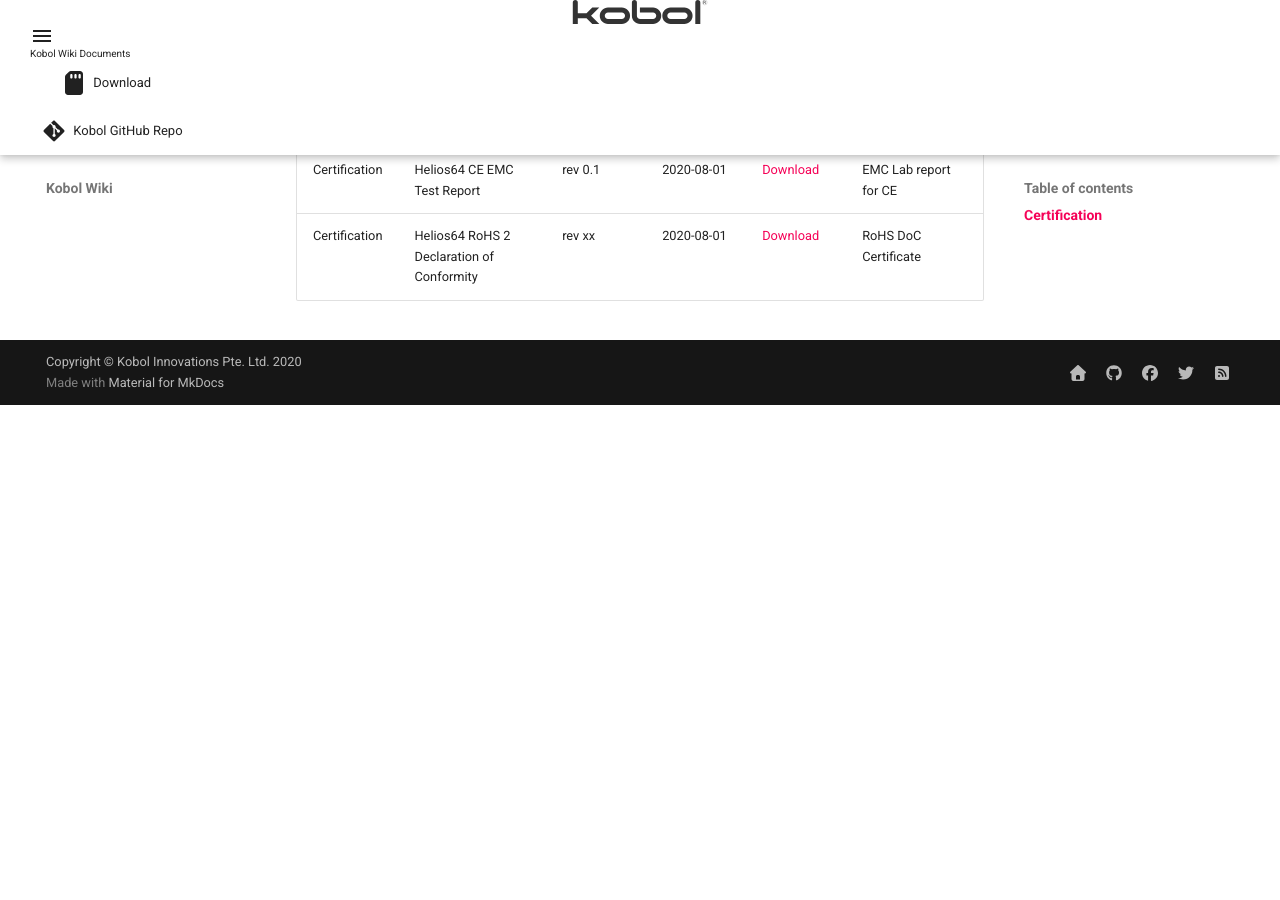
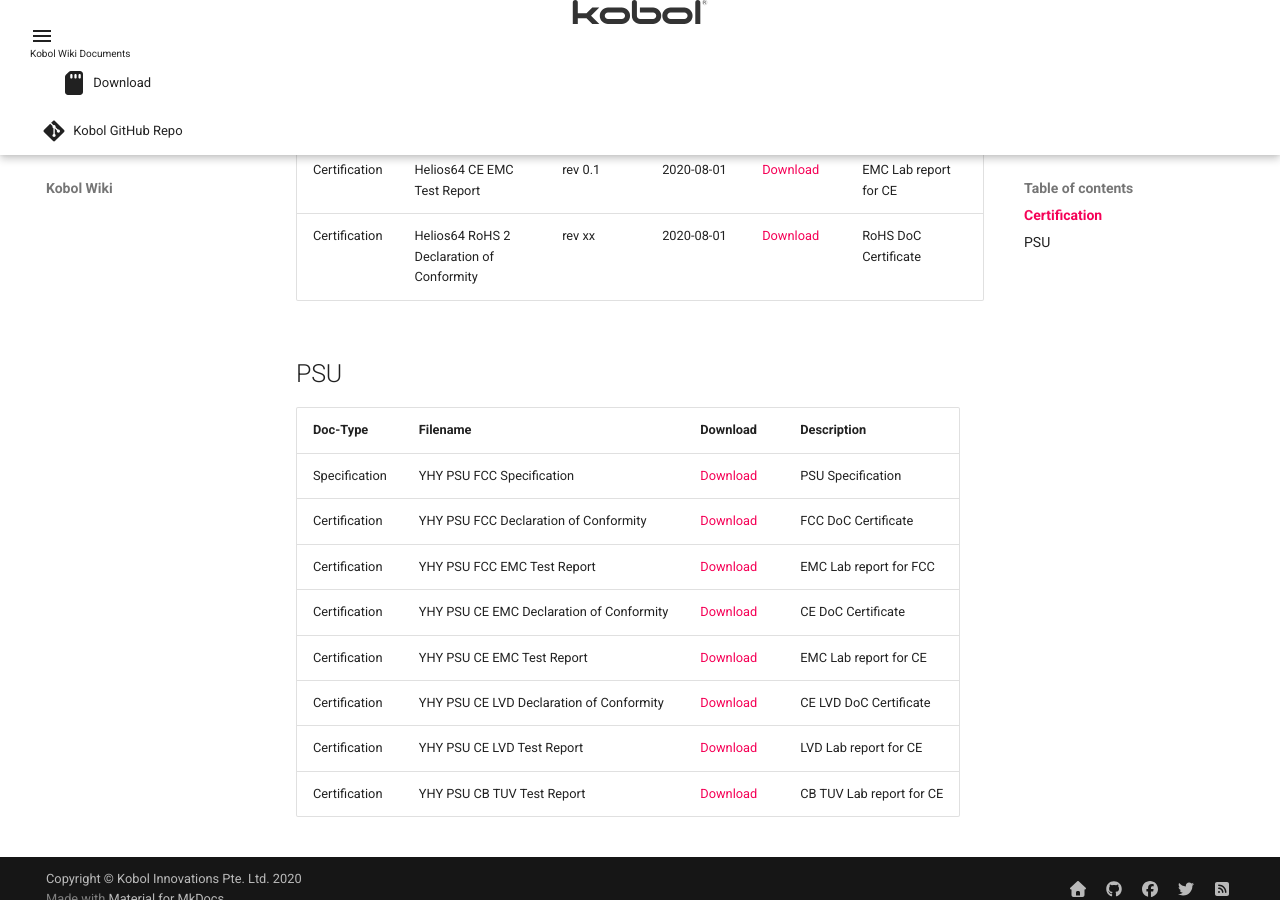
Before and after one commit to kobol-io/wiki, an MkDocs documentation site: the page built from docs/helios64/docs.md, in a window 1280 px wide and 900 px high, scrolled down 610 px. Built offline with MkDocs 1.6.1 and Material for MkDocs 9.7.7, drawn with Linux system fonts in a browser that asks for light colours; before the commit the page ends 1015 px from its top, so only the background shows below that.

Commit message:
Add H64 PSU specs + certification

```diff
--- a/docs/helios64/docs.md
+++ b/docs/helios64/docs.md
@@ -12,3 +12,17 @@ Certification|Helios64 FCC EMC Test Report|rev 0.1|2020-08-01|[Download](/helios
 Certification|Helios64 CE Declaration of Conformity|rev xx|2020-08-01|[Download](/helios64/files/certification/CE_DoC_Helios64.pdf)|CE DoC Certificate
 Certification|Helios64 CE EMC Test Report|rev 0.1|2020-08-01|[Download](/helios64/files/certification/UCSCE-2007-0088_Helios64_CE_EMC_Test_Report.pdf)|EMC Lab report for CE
 Certification|Helios64 RoHS 2 Declaration of Conformity|rev xx|2020-08-01|[Download](/helios64/files/certification/RoHS_Helios64_4GB.pdf)|RoHS DoC Certificate
+
+
+## PSU
+
+Doc-Type | Filename | Download | Description
+---------|----------|----------|-------------
+Specification|YHY PSU FCC Specification|[Download](/helios64/files/psu/YHY_12V_PSU_Specification.pdf)|PSU Specification
+Certification|YHY PSU FCC Declaration of Conformity|[Download](/helios64/files/psu/YHY_12V_PSU_FCC_DoC.pdf)|FCC DoC Certificate
+Certification|YHY PSU FCC EMC Test Report|[Download](/helios64/files/psu/YHY_12V_PSU_FCC_Report.pdf)|EMC Lab report for FCC
+Certification|YHY PSU CE EMC Declaration of Conformity|[Download](/helios64/files/psu/YHY_12V_PSU_CE-EMC_DoC.pdf)|CE DoC Certificate
+Certification|YHY PSU CE EMC Test Report|[Download](/helios64/files/psu/YHY_12V_PSU_CE_Report.pdf)|EMC Lab report for CE
+Certification|YHY PSU CE LVD Declaration of Conformity|[Download](/helios64/files/psu/YHY_12V_PSU_CE-LVD_DoC.pdf)|CE LVD DoC Certificate
+Certification|YHY PSU CE LVD Test Report|[Download](/helios64/files/psu/YHY_12V_PSU_CE_LVD_Report.pdf)|LVD Lab report for CE
+Certification|YHY PSU CB TUV Test Report|[Download](/helios64/files/psu/YHY_12V_PSU_CB-TUV_Report.pdf)|CB TUV Lab report for CE
```
Also changed, not shown: 8 other files.
